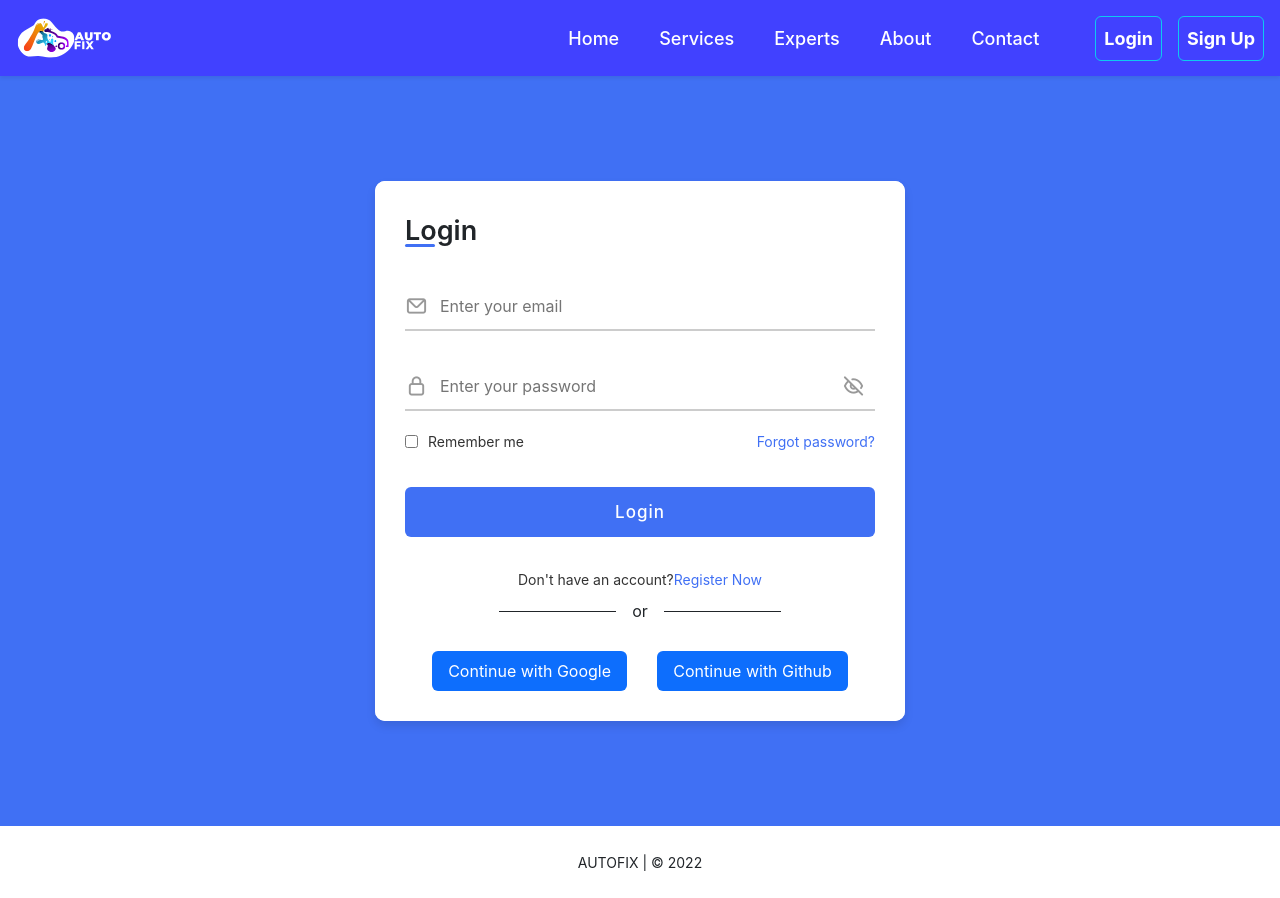
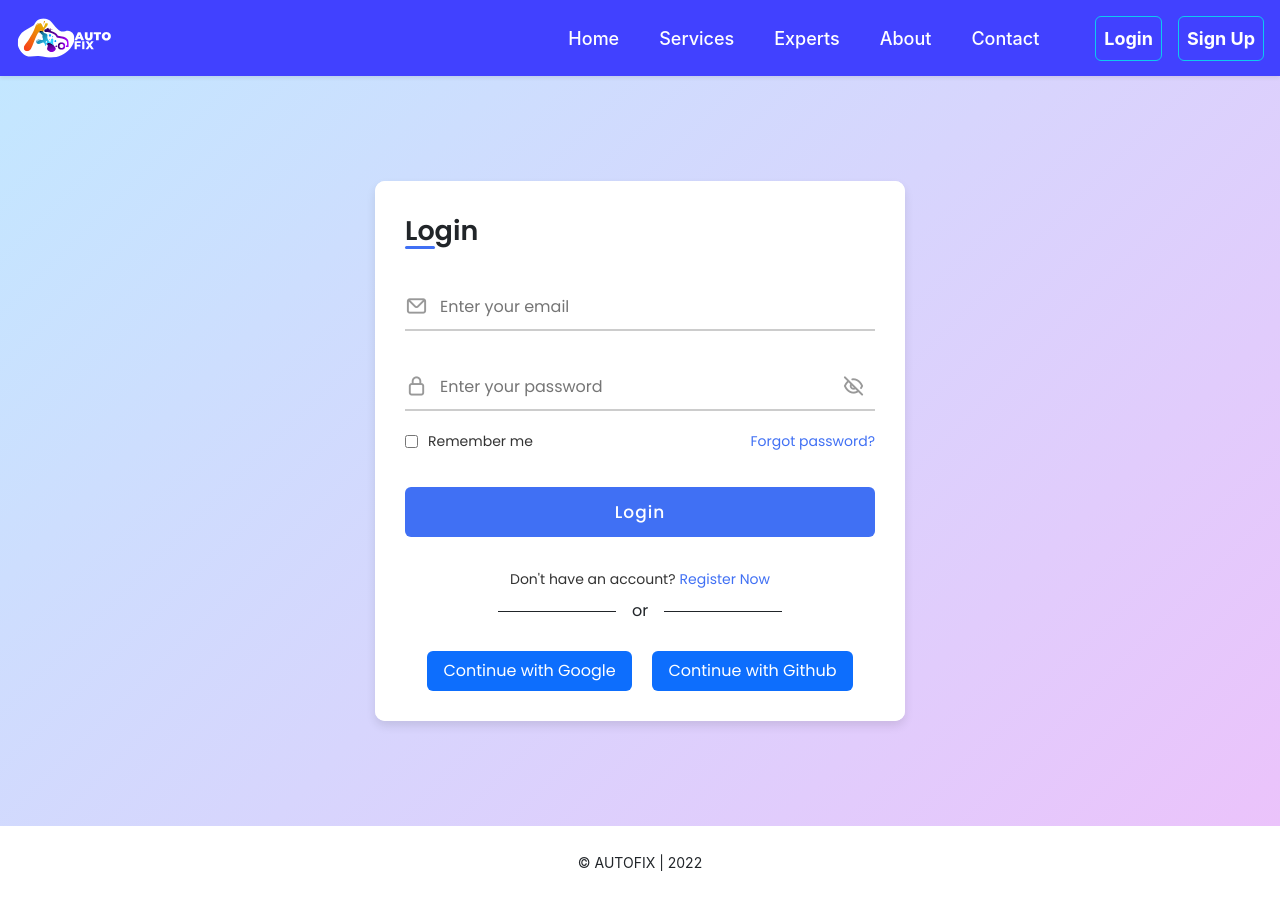
Before and after one commit to mamaruf04/AutoFix-reapir-service, a React (Create React App) app: page /login in a window 1280 px wide. Built offline with nearby package versions, Linux system fonts and the light colour scheme; no server answers.

Commit message:
env variable added

```diff
--- a/package.json
+++ b/package.json
@@ -12,6 +12,7 @@
     "react-bootstrap": "^2.7.0",
     "react-dom": "^18.2.0",
     "react-firebase-hooks": "^5.1.1",
+    "react-hot-toast": "^2.4.0",
     "react-router-dom": "^6.6.1",
     "react-scripts": "5.0.1",
     "web-vitals": "^2.1.4"
--- a/src/Pages/Login/Login/Login.js
+++ b/src/Pages/Login/Login/Login.js
@@ -1,6 +1,10 @@
 import "bootstrap/dist/css/bootstrap.min.css";
 import React, { useEffect, useState } from "react";
-import { useSendPasswordResetEmail, useSignInWithEmailAndPassword } from "react-firebase-hooks/auth";
+import {
+  useSendPasswordResetEmail,
+  useSignInWithEmailAndPassword
+} from "react-firebase-hooks/auth";
+import { toast, Toaster } from "react-hot-toast";
 import { Link, useLocation, useNavigate } from "react-router-dom";
 import auth from "../../../firebase.init";
 import Loading from "../../Shared/Loading/Loading";
@@ -19,6 +23,19 @@ const Login = () => {
   const [sendPasswordResetEmail, sending, passResetError] =
     useSendPasswordResetEmail(auth);
 
+  const handlePasswordReset = async () => {
+    if (email) {
+      // await sendPasswordResetEmail(email);
+      toast.promise(sendPasswordResetEmail(email), {
+        loading: "Sending...",
+        success: <b>Email send!</b>,
+        error: <b>Could not save.</b>,
+      });
+    } else {
+      toast.error("please provide a valid email.");
+    }
+  };
+
   const location = useLocation();
   let from = location.state?.from?.pathname || "/";
 
@@ -30,6 +47,9 @@ const Login = () => {
     }
   }, [user, navigate, from]);
 
+  // if (loading || sending) {
+  //   return <Loading></Loading>;
+  // }
   return (
     <>
       <div className="account-section">
@@ -79,25 +99,21 @@ const Login = () => {
                     </label>
                   </div>
 
-                  <Link
-                    onClick={() => sendPasswordResetEmail(email)}
-                    to="#"
-                    className="text"
-                  >
+                  <Link onClick={handlePasswordReset} to="#" className="text">
                     Forgot password?
                   </Link>
                 </div>
+                {sending && <Loading></Loading>}
                 {passResetError || error ? (
-                  <p className="text-danger mt-1">{passResetError?.message || error?.message}</p>
+                  <p className="text-danger mt-1">
+                    {passResetError?.message || error?.message}
+                  </p>
                 ) : (
                   ""
                 )}
 
                 <div className="input-field button">
-                  <input
-                    type="submit"
-                    value="Login"
-                  ></input>
+                  <input type="submit" value="Login"></input>
                 </div>
                 {loading && <Loading></Loading>}
               </form>
@@ -105,11 +121,12 @@ const Login = () => {
               <div className="login-signup">
                 <span className="text">
                   Don't have an account?
-                  <Link to="/signup" className="text signup-link">
+                  <Link to="/signup" className="text signup-link ms-1">
                     Register Now
                   </Link>
                 </span>
                 <SocialLogIn></SocialLogIn>
+                <Toaster></Toaster>
               </div>
             </div>
           </div>
--- a/src/Pages/Login/Register.js
+++ b/src/Pages/Login/Register.js
@@ -141,7 +141,7 @@ const Register = () => {
             <div className="login-signup">
               <span className="text">
                 Already have an account?
-                <Link to="/login" className="text login-link">
+                <Link to="/login" className="text login-link ms-1">
                   Login Now
                 </Link>
               </span>
--- a/src/Pages/Login/SocialLogIn.js
+++ b/src/Pages/Login/SocialLogIn.js
@@ -5,10 +5,11 @@ import {
 } from "react-firebase-hooks/auth";
 import { useLocation, useNavigate } from "react-router-dom";
 import auth from "../../firebase.init";
+import Loading from "../Shared/Loading/Loading";
 
 const SocialLogIn = () => {
-  const [signInWithGoogle, user] = useSignInWithGoogle(auth);
-  const [signInWithGitHub, user2] = useSignInWithGithub(auth);
+  const [signInWithGoogle, user, googleLoading] = useSignInWithGoogle(auth);
+  const [signInWithGitHub, user2, gitLoading] = useSignInWithGithub(auth);
   const location = useLocation();
   let from = location.state?.from?.pathname || "/";
 
@@ -19,6 +20,10 @@ const SocialLogIn = () => {
       navigate(from, { replace: true });
     }
   }, [user,user2, navigate, from]);
+
+  if (googleLoading || gitLoading) {
+    return <Loading></Loading>
+  }
 
   return (
     <div>
--- a/src/Pages/Login/accountShared.css
+++ b/src/Pages/Login/accountShared.css
@@ -1,9 +1,14 @@
+@import url("https://fonts.googleapis.com/css2?family=Poppins:wght@200;300;400;500;600;700&display=swap");
+
 .account-section {
+  font-family: "Poppins", sans-serif;
   height: 750px;
   display: flex;
   align-items: center;
   justify-content: center;
-  background-color: #4070f4;
+  /* background-color: #4070f4; */
+  /* background-color: #c9d8ff; */
+  background: linear-gradient(135deg, #c3e7ff, #ebc3fb);
 }
 
 .account-container {
--- a/src/Pages/Shared/Footer/Footer.js
+++ b/src/Pages/Shared/Footer/Footer.js
@@ -2,8 +2,8 @@ import React from 'react';
 
 const Footer = () => {
     return (
-      <footer className='text-center p-4'>
-        <small >AUTOFIX |  &copy; {new Date().getFullYear()} </small>
+      <footer className="text-center p-4">
+        <small>&copy; AUTOFIX | {new Date().getFullYear()} </small>
       </footer>
     );
 };
--- a/src/Pages/Shared/RequireAuth/RequireAuth.js
+++ b/src/Pages/Shared/RequireAuth/RequireAuth.js
@@ -2,10 +2,15 @@ import React from 'react';
 import { useAuthState } from 'react-firebase-hooks/auth';
 import { Navigate, useLocation } from 'react-router-dom';
 import auth from '../../../firebase.init';
+import Loading from "../Loading/Loading";
 
 const RequireAuth = ({ children }) => {
-  const [user] = useAuthState(auth);
+  const [user,loading] = useAuthState(auth);
   const location = useLocation();
+
+  if (loading) {
+    return <Loading></Loading>
+  }
 
   if (!user) {
     return <Navigate to="/login" state={{ from: location }} replace />;
--- a/src/firebase.init.js
+++ b/src/firebase.init.js
@@ -3,12 +3,12 @@ import { getAuth } from "firebase/auth";
 
 // Your web app's Firebase configuration
 const firebaseConfig = {
-  apiKey: "AIzaSyBV18jZ3Tpd8pYH6WpNTdfVGX8Bdb-yNlo",
-  authDomain: "autofix-7cfa7.firebaseapp.com",
-  projectId: "autofix-7cfa7",
-  storageBucket: "autofix-7cfa7.appspot.com",
-  messagingSenderId: "276927858003",
-  appId: "1:276927858003:web:e89a43226bed5cdb3a4da6",
+  apiKey: process.env.REACT_APP_apiKey,
+  authDomain: process.env.REACT_APP_authDomain,
+  projectId: process.env.REACT_APP_projectId,
+  storageBucket: process.env.REACT_APP_storageBucket,
+  messagingSenderId: process.env.REACT_APP_messagingSenderId,
+  appId: process.env.REACT_APP_appId,
 };
 
 // Initialize Firebase
--- a/src/index.css
+++ b/src/index.css
@@ -1,13 +1,14 @@
 body {
   margin: 0;
-  font-family: -apple-system, BlinkMacSystemFont, 'Segoe UI', 'Roboto', 'Oxygen',
-    'Ubuntu', 'Cantarell', 'Fira Sans', 'Droid Sans', 'Helvetica Neue',
-    sans-serif;
+  /* font-family: "Poppins", sans-serif; */
+  font-family: -apple-system, BlinkMacSystemFont, "Segoe UI", "Roboto", "Oxygen",
+    "Ubuntu", "Cantarell", "Fira Sans", "Droid Sans", "Helvetica Neue",
+    "Poppins", sans-serif;
   -webkit-font-smoothing: antialiased;
   -moz-osx-font-smoothing: grayscale;
 }
 
 code {
-  font-family: source-code-pro, Menlo, Monaco, Consolas, 'Courier New',
+  font-family: source-code-pro, Menlo, Monaco, Consolas, "Courier New",
     monospace;
 }
```
Also changed, not shown: 1 other file (tests, documents, lock files or other folders).
